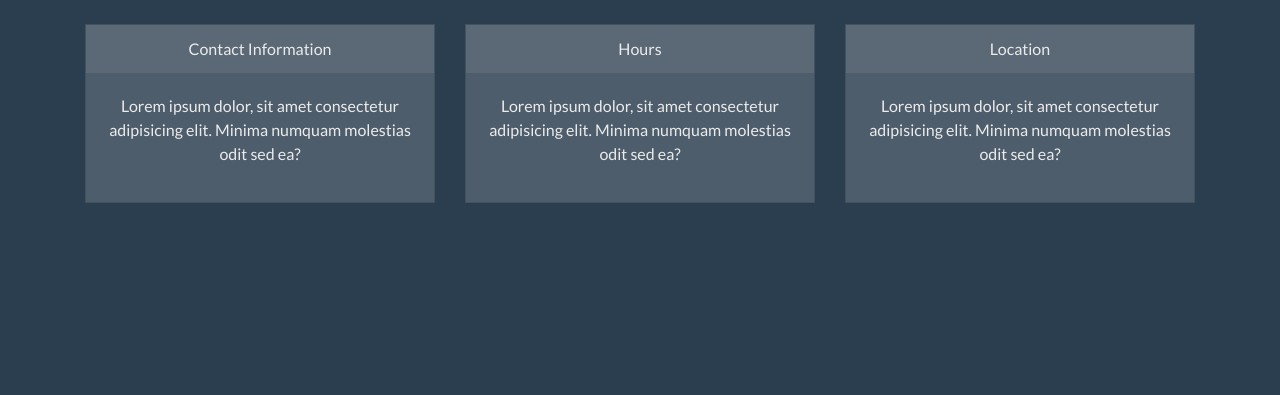
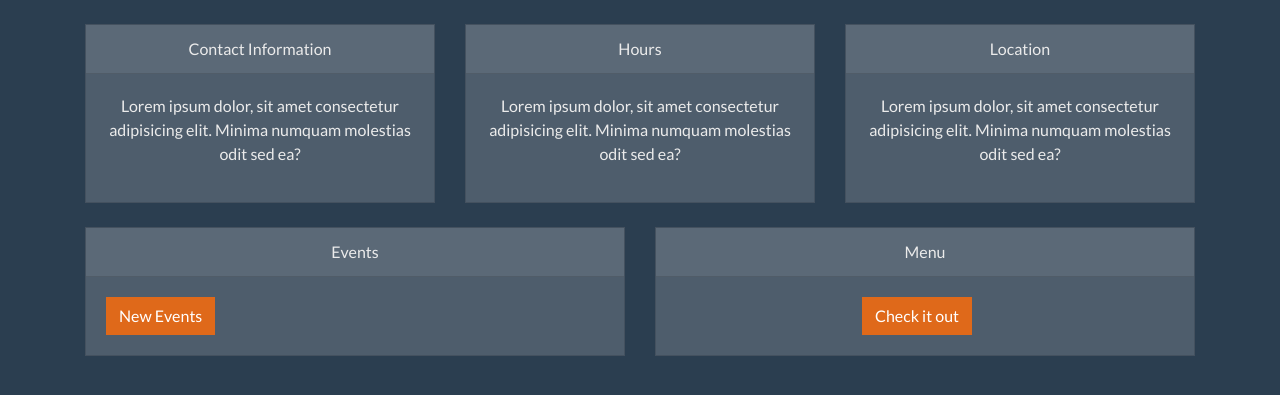
Before and after one commit to Dannyp123/Big-Reds-BBQ, a Django app: page / in a window 1280 px wide. Shown: the part 45-440 px from the top of the page. Run offline with Django 3.2, Linux system fonts and the light colour scheme; some libraries are stand-ins or nearby versions.

Commit message:
added the mock cards for info

```diff
--- a/app/templates/home.html
+++ b/app/templates/home.html
@@ -49,5 +49,32 @@
             </div>
         </div>
     </div>
+    <div class="row mt-4">
+        <div class="col-sm-12 col-lg-6">
+            <div class="card">
+                <span class="card-header text-center">Events</span>
+                <div class="card-body">
+                    <div class="d-flex">
+                        <form action="">
+                            <button class="btn btn-primary mr-3">New Events</button>
+                        </form>
+                        <!-- <form action="">
+                            <button class="btn btn-success">Add Events</button>
+                        </form> -->
+                    </div>
+                </div>
+            </div>
+        </div>
+        <div class="col-sm-12 col-lg-6">
+            <div class="card">
+                <span class="card-header text-center">Menu</span>
+                <div class="card-body">
+                    <form class="text-center" action="">
+                        <button class="btn btn-primary mr-3">Check it out</button>
+                    </form>
+                </div>
+            </div>
+        </div>
+    </div>
 </div>
 {% endblock body %}
```
